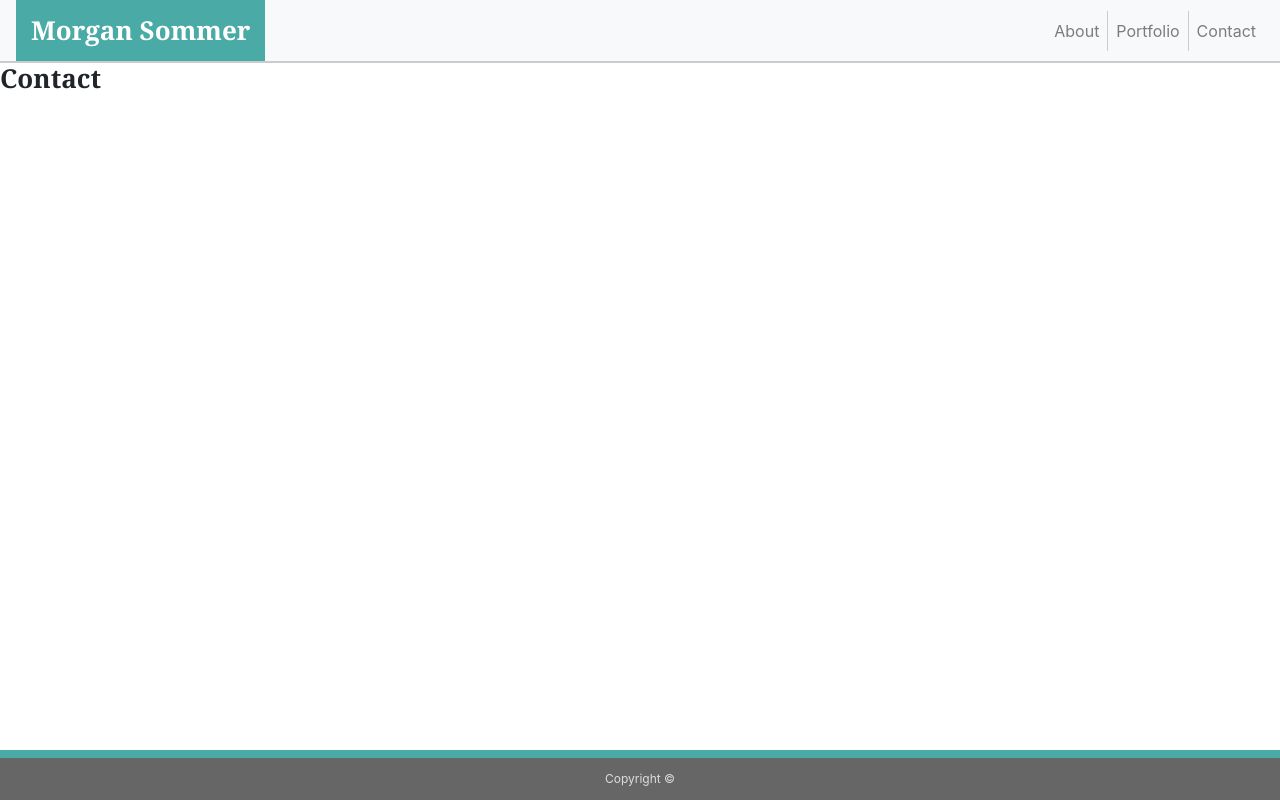
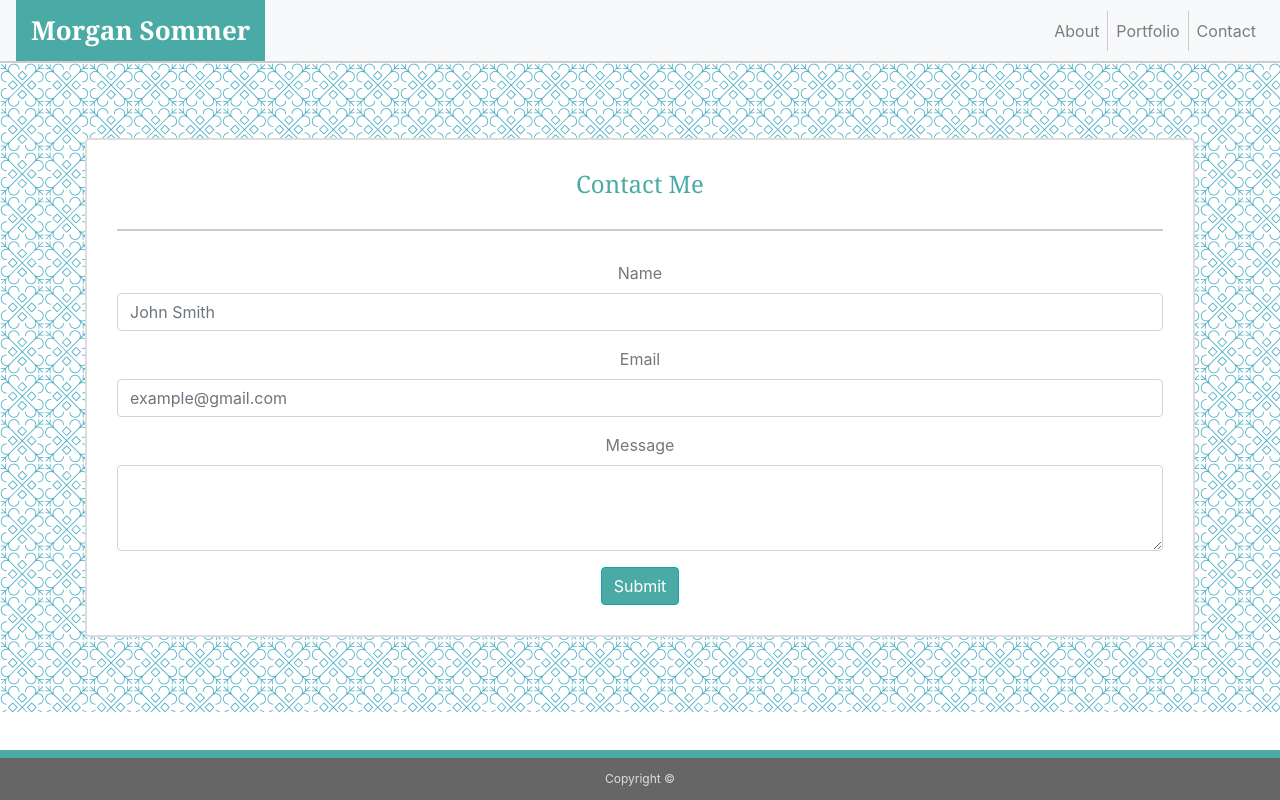
Before and after one commit to mms211/React-Portfolio, a React (Create React App) app: page /contact in a window 1280 px wide. Built offline with nearby package versions, Linux system fonts and the light colour scheme.

Commit message:
Contact Page added

```diff
--- a/src/components/About Me/aboutme.css
+++ b/src/components/About Me/aboutme.css
@@ -1,9 +1,5 @@
 .body {
     background-image: url(../../assets/morocco.png);
-}
-
-.container {
-    height: 100%;
 }
 
 .box {
--- a/src/components/Contact/contact.css
+++ b/src/components/Contact/contact.css
@@ -0,0 +1,39 @@
+.body {
+    background-image: url(../../assets/morocco.png);
+}
+
+.box {
+    min-height: 400px;
+    border: 2px solid #dddddd;
+    padding: 30px;
+    background-color: #ffffff;
+    color: #777777;
+    margin: auto;
+    margin-top: 75px;
+    margin-bottom: 75px;
+}
+
+div.card-body {
+    padding: 0;
+}
+
+/* Header for each page */
+
+.boxheader {
+    border-bottom: 2px solid #cccccc;
+    margin-bottom: 30px;
+}
+
+h2 {
+    color: #4aaaa5;
+    margin-top: 0px;
+    margin-bottom: 30px;
+    font-family: Georgia, 'Times New Roman', Times, serif;
+    font-size: 24px;
+}
+
+/* Contact Me */
+
+.btn {
+    background-color: #4aaaa5;
+}
--- a/src/components/Contact/contact.js
+++ b/src/components/Contact/contact.js
@@ -1,12 +1,40 @@
 import React, { Component } from "react";
+import './contact.css';
 
 class Contact extends Component {
     render() {
-        return(
-            <div>
-                <h1>
-                    Contact
-                </h1>
+        return (
+            <div className="body">
+                <div className="container">
+                    <div className="row">
+                        <div className="col-md-12">
+                            <div className="card box">
+                                <div className="card-body">
+                                    <div className="boxheader">
+                                        <h2> Contact Me</h2>
+                                    </div>
+                                    <form>
+                                        <div className="form-group">
+                                            <label htmlFor="exampleFormControlInput1">Name</label>
+                                            <input type="email" className="form-control" id="exampleFormControlInput1"
+                                                placeholder="John Smith" />
+                                        </div>
+                                        <div className="form-group">
+                                            <label htmlFor="exampleFormControlInput1">Email</label>
+                                            <input type="email" className="form-control" id="exampleFormControlInput1"
+                                                placeholder="example@gmail.com" />
+                                        </div>
+                                        <div className="form-group">
+                                            <label htmlFor="exampleFormControlTextarea1">Message</label>
+                                            <textarea className="form-control" id="exampleFormControlTextarea1" rows="3"></textarea>
+                                        </div>
+                                        <button type="button" className="btn btn-info">Submit</button>
+                                    </form>
+                                </div>
+                            </div>
+                        </div>
+                    </div>
+                </div>
             </div>
         )
     }
```
